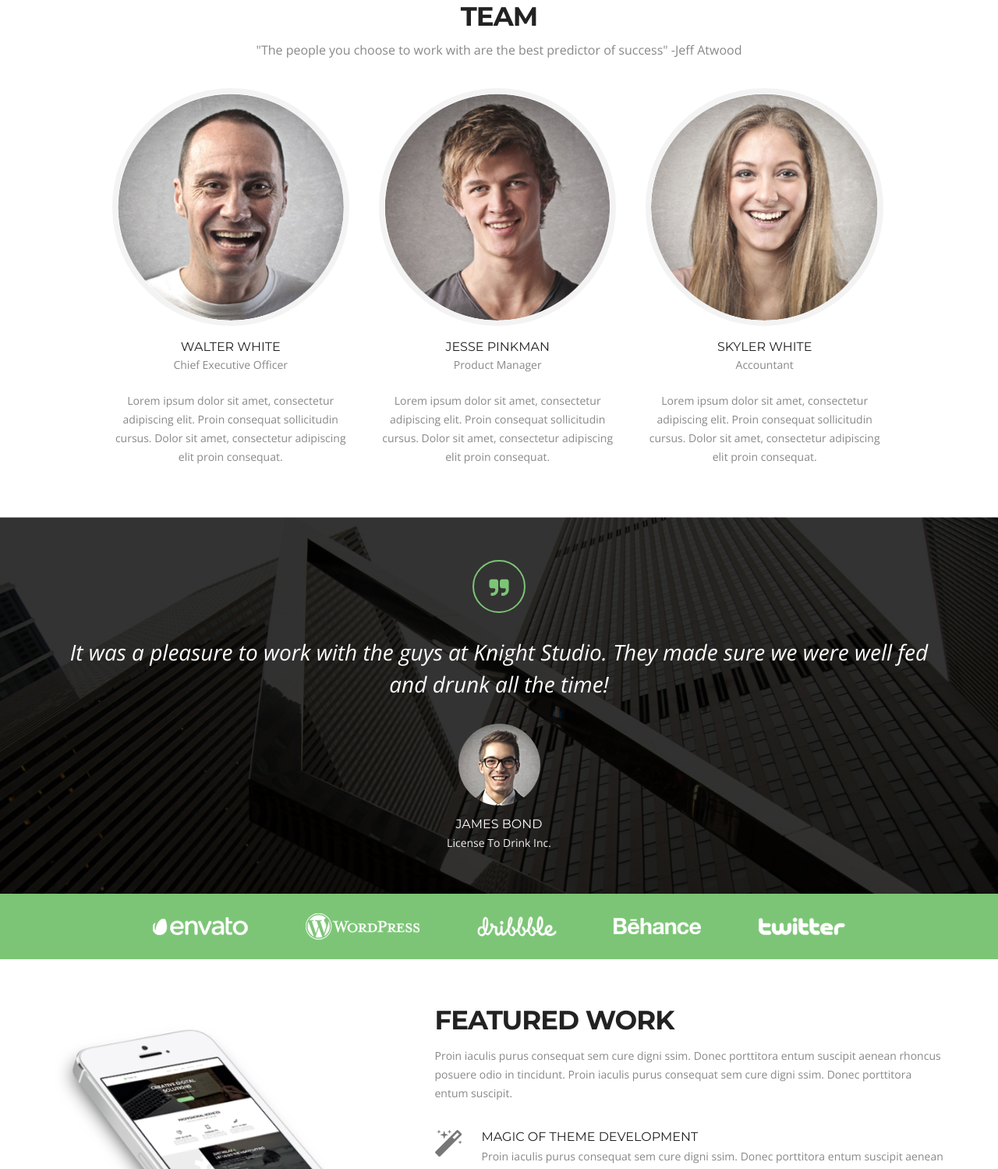
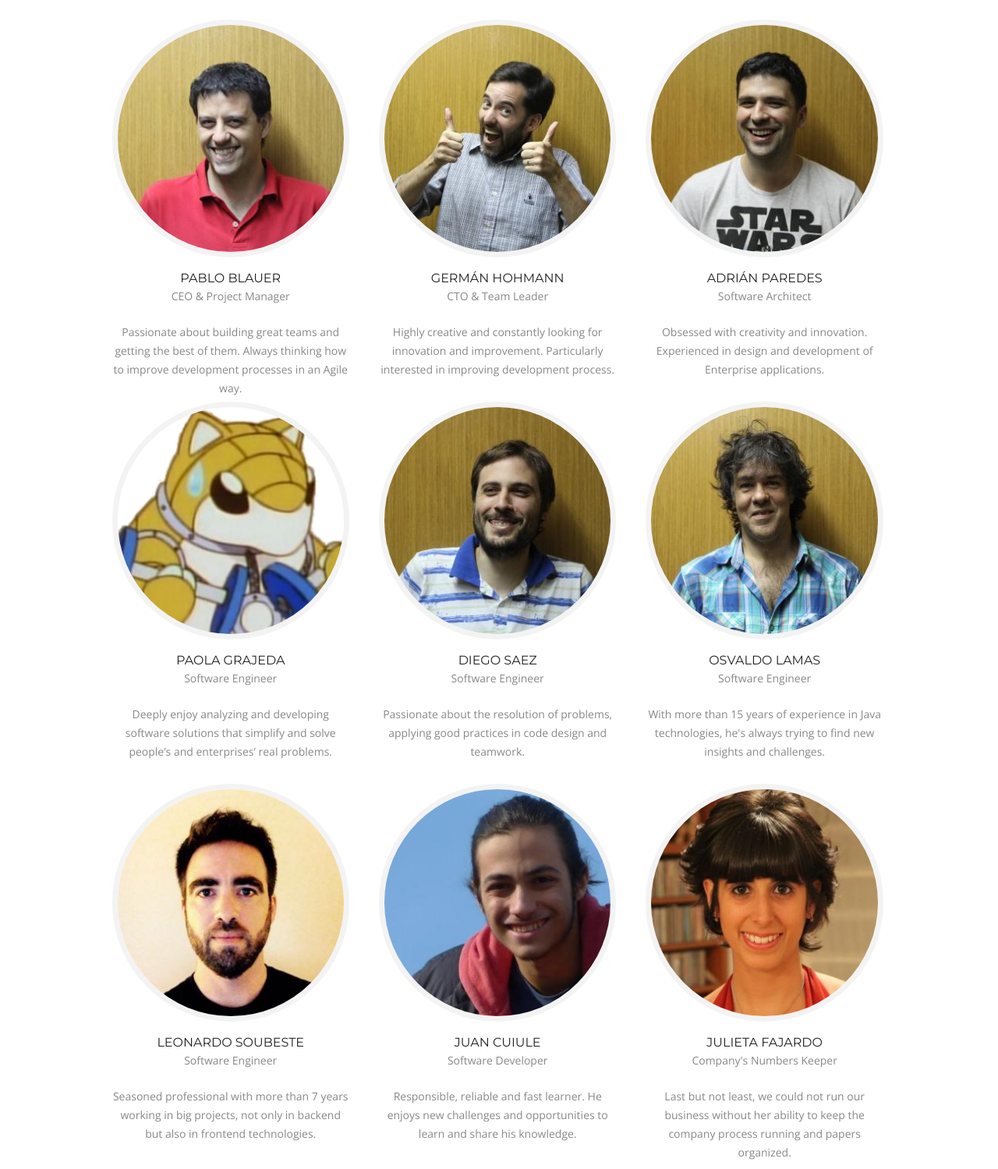
Before and after one commit to Centaurico/Centaurico.github.io, a plain HTML site: page index.html in a window 1280 px wide. Shown: the part 2049-3548 px from the top of the page at 78% size. Drawn offline with nearby package versions, Linux system fonts and the light colour scheme.

Commit message:
Add Team info
and a few pics of the team.

```diff
--- a/css/style.css
+++ b/css/style.css
@@ -214,7 +214,7 @@ color: #fff;
 }
 
 .main-section{
-	padding:60px 0 110px;
+	padding:40px 0 110px;
 }
 
 
--- a/index.html
+++ b/index.html
@@ -74,14 +74,15 @@
     	<h6>These are the things we do to help our partners reach the sky</h6>
         <h6 style="text-align:right;"></h6>
         <div class="row">
-        	<div class="col-lg-4 col-sm-6 wow fadeInLeft delay-05s">
+        	<div class="col-lg-5 col-sm-6 wow fadeInLeft delay-05s">
             	<div class="service-list">
                 	<div class="service-list-col1">
                     	<i class="fa-rocket"></i>
                     </div>
                 	<div class="service-list-col2">
                         <h3>build agile teams</h3>
-                        <p>Our professionals are cherry-picked to join out teams. They deliver functionality often, so you can focus on what is most important.</p>
+                        <p>Our professionals are cherry-picked to join out teams. <br>
+                            They deliver functionality often, so you can focus on what is most important.</p>
                     </div>
                 </div>
                 <div class="service-list">
@@ -99,7 +100,7 @@
                     </div>
                 	<div class="service-list-col2">
                         <h3>software development</h3>
-                        <p>Java and Javascript (Nodejs, Angular and React) are our stacks of choice, but we have experience with others too. Just ask us.</p>
+                        <p>Java and Javascript (Nodejs, Angular and React) are our stacks of choice, but we have experience with others too. <br> Just ask us.</p>
                     </div>
                 </div>
                 <div class="service-list">
@@ -112,7 +113,7 @@
                     </div>
                 </div>
             </div>
-            <figure class="col-lg-8 col-sm-6  text-right wow fadeInUp delay-02s">
+            <figure class="col-lg-7 col-sm-6 text-right wow fadeInUp delay-02s">
             	<img src="img/moon-hand.png" alt="">
             </figure>
 
@@ -132,7 +133,7 @@
             <div class="team-leader-box">
                 <div class="team-leader wow fadeInDown delay-03s">
                     <div class="team-leader-shadow"><a href="#"></a></div>
-                    <img src="img/team-leader-pic1.jpg" alt="">
+                    <img src="img/team/pablo.jpg" alt="">
                     <ul>
                         <li><a href="#" class="fa-twitter"></a></li>
                         <li><a href="#" class="fa-facebook"></a></li>
@@ -140,14 +141,14 @@
                         <li><a href="#" class="fa-google-plus"></a></li>
                     </ul>
                 </div>
-                <h3 class="wow fadeInDown delay-03s">Walter White</h3>
-                <span class="wow fadeInDown delay-03s">Chief Executive Officer</span>
-                <p class="wow fadeInDown delay-03s">Lorem ipsum dolor sit amet, consectetur adipiscing elit. Proin consequat sollicitudin cursus. Dolor sit amet, consectetur adipiscing elit proin consequat.</p>
+                <h3 class="wow fadeInDown delay-03s">Pablo Blauer</h3>
+                <span class="wow fadeInDown delay-03s">CEO & Project Manager</span>
+                <p class="wow fadeInDown delay-03s">Passionate about building great teams and getting the best of them. Always thinking how to improve development processes in an Agile way.</p>
             </div>
             <div class="team-leader-box">
                 <div class="team-leader  wow fadeInDown delay-06s">
                     <div class="team-leader-shadow"><a href="#"></a></div>
-                    <img src="img/team-leader-pic2.jpg" alt="">
+                    <img src="img/team/german.jpg" alt="">
                     <ul>
                         <li><a href="#" class="fa-twitter"></a></li>
                         <li><a href="#" class="fa-facebook"></a></li>
@@ -155,14 +156,14 @@
                         <li><a href="#" class="fa-google-plus"></a></li>
                     </ul>
                 </div>
-                <h3 class="wow fadeInDown delay-06s">Jesse Pinkman</h3>
-                <span class="wow fadeInDown delay-06s">Product Manager</span>
-                <p class="wow fadeInDown delay-06s">Lorem ipsum dolor sit amet, consectetur adipiscing elit. Proin consequat sollicitudin cursus. Dolor sit amet, consectetur adipiscing elit proin consequat.</p>
+                <h3 class="wow fadeInDown delay-06s">Germán Hohmann</h3>
+                <span class="wow fadeInDown delay-06s">CTO & Team Leader</span>
+                <p class="wow fadeInDown delay-06s">Highly creative and constantly looking for innovation and improvement. Particularly interested in improving development process.</p>
             </div>
             <div class="team-leader-box">
                 <div class="team-leader wow fadeInDown delay-09s">
                     <div class="team-leader-shadow"><a href="#"></a></div>
-                    <img src="img/team-leader-pic3.jpg" alt="">
+                    <img src="img/team/adrian.jpg" alt="">
                     <ul>
                         <li><a href="#" class="fa-twitter"></a></li>
                         <li><a href="#" class="fa-facebook"></a></li>
@@ -170,9 +171,103 @@
                         <li><a href="#" class="fa-google-plus"></a></li>
                     </ul>
                 </div>
-                <h3 class="wow fadeInDown delay-09s">Skyler white</h3>
-                <span class="wow fadeInDown delay-09s">Accountant</span>
-                <p class="wow fadeInDown delay-09s">Lorem ipsum dolor sit amet, consectetur adipiscing elit. Proin consequat sollicitudin cursus. Dolor sit amet, consectetur adipiscing elit proin consequat.</p>
+                <h3 class="wow fadeInDown delay-09s">Adrián Paredes</h3>
+                <span class="wow fadeInDown delay-09s">Software Architect</span>
+                <p class="wow fadeInDown delay-09s">Obsessed with creativity and innovation. Experienced in design and development of Enterprise applications.</p>
+            </div>
+        </div>
+        <div class="team-leader-block clearfix">
+            <div class="team-leader-box">
+                <div class="team-leader wow fadeInDown delay-09s">
+                    <div class="team-leader-shadow"><a href="#"></a></div>
+                    <img src="img/team/pao.jpg" alt="">
+                    <ul>
+                        <li><a href="#" class="fa-twitter"></a></li>
+                        <li><a href="#" class="fa-facebook"></a></li>
+                        <li><a href="#" class="fa-pinterest"></a></li>
+                        <li><a href="#" class="fa-google-plus"></a></li>
+                    </ul>
+                </div>
+                <h3 class="wow fadeInDown delay-09s">Paola Grajeda</h3>
+                <span class="wow fadeInDown delay-09s">Software Engineer</span>
+                <p class="wow fadeInDown delay-09s">Deeply enjoy analyzing and developing software solutions that simplify and solve people’s and enterprises’ real problems.</p>
+            </div>
+            <div class="team-leader-box">
+                <div class="team-leader wow fadeInDown delay-03s">
+                    <div class="team-leader-shadow"><a href="#"></a></div>
+                    <img src="img/team/diego.jpg" alt="">
+                    <ul>
+                        <li><a href="#" class="fa-twitter"></a></li>
+                        <li><a href="#" class="fa-facebook"></a></li>
+                        <li><a href="#" class="fa-pinterest"></a></li>
+                        <li><a href="#" class="fa-google-plus"></a></li>
+                    </ul>
+                </div>
+                <h3 class="wow fadeInDown delay-03s">Diego Saez</h3>
+                <span class="wow fadeInDown delay-03s">Software Engineer</span>
+                <p class="wow fadeInDown delay-03s">Passionate about the resolution of problems, applying good practices in code design and teamwork. </p>
+            </div>
+            <div class="team-leader-box">
+                <div class="team-leader  wow fadeInDown delay-06s">
+                    <div class="team-leader-shadow"><a href="#"></a></div>
+                    <img src="img/team/osvaldo.jpg" alt="">
+                    <ul>
+                        <li><a href="#" class="fa-twitter"></a></li>
+                        <li><a href="#" class="fa-facebook"></a></li>
+                        <li><a href="#" class="fa-pinterest"></a></li>
+                        <li><a href="#" class="fa-google-plus"></a></li>
+                    </ul>
+                </div>
+                <h3 class="wow fadeInDown delay-06s">Osvaldo Lamas</h3>
+                <span class="wow fadeInDown delay-06s">Software Engineer</span>
+                <p class="wow fadeInDown delay-06s">With more than 15 years of experience in Java technologies, he's always trying to find new insights and challenges.</p>
+            </div>
+        </div>
+        <div class="team-leader-block clearfix">
+            <div class="team-leader-box">
+                <div class="team-leader  wow fadeInDown delay-06s">
+                    <div class="team-leader-shadow"><a href="#"></a></div>
+                    <img src="img/team/leo.jpg" alt="">
+                    <ul>
+                        <li><a href="#" class="fa-twitter"></a></li>
+                        <li><a href="#" class="fa-facebook"></a></li>
+                        <li><a href="#" class="fa-pinterest"></a></li>
+                        <li><a href="#" class="fa-google-plus"></a></li>
+                    </ul>
+                </div>
+                <h3 class="wow fadeInDown delay-06s">Leonardo Soubeste</h3>
+                <span class="wow fadeInDown delay-06s">Software Engineer</span>
+                <p class="wow fadeInDown delay-06s">Seasoned professional with more than 7 years working in big projects, not only in backend but also in frontend technologies.</p>
+            </div>
+            <div class="team-leader-box">
+                <div class="team-leader  wow fadeInDown delay-06s">
+                    <div class="team-leader-shadow"><a href="#"></a></div>
+                    <img src="img/team/juanchi.jpg" alt="">
+                    <ul>
+                        <li><a href="#" class="fa-twitter"></a></li>
+                        <li><a href="#" class="fa-facebook"></a></li>
+                        <li><a href="#" class="fa-pinterest"></a></li>
+                        <li><a href="#" class="fa-google-plus"></a></li>
+                    </ul>
+                </div>
+                <h3 class="wow fadeInDown delay-06s">Juan Cuiule</h3>
+                <span class="wow fadeInDown delay-06s">Software Developer</span>
+                <p class="wow fadeInDown delay-06s">Responsible, reliable and fast learner. He enjoys new challenges and opportunities to learn and share his knowledge.</p>
+            </div>
+            <div class="team-leader-box">
+                <div class="team-leader  wow fadeInDown delay-06s">
+                    <div class="team-leader-shadow"><a href="#"></a></div>
+                    <img src="img/team/juli-2.jpg" alt="">
+                    <ul>
+                        <li><a href="#" class="fa-twitter"></a></li>
+                        <li><a href="#" class="fa-facebook"></a></li>
+                        <li><a href="#" class="fa-pinterest"></a></li>
+                        <li><a href="#" class="fa-google-plus"></a></li>
+                    </ul>
+                </div>
+                <h3 class="wow fadeInDown delay-06s">Julieta Fajardo</h3>
+                <span class="wow fadeInDown delay-06s">Company's Numbers Keeper</span>
+                <p class="wow fadeInDown delay-06s">Last but not least, we could not run our business without her ability to keep the company process running and papers organized.</p>
             </div>
         </div>
     </div>
```
Also changed, not shown: img/moon-hand.png, img/team/adrian-2.JPG (added), img/team/adrian-charla.jpg (added), img/team/adrian.jpg (added), img/team/diego.jpg (added), img/team/german.jpg (added), img/team/juanchi.jpg (added), img/team/juli-2.jpg (added), img/team/juli.jpg (added), img/team/leo.jpg (added), img/team/osvaldo.jpg (added), img/team/pablo.jpg (added), img/team/pao.jpg (added), 3 other files.
